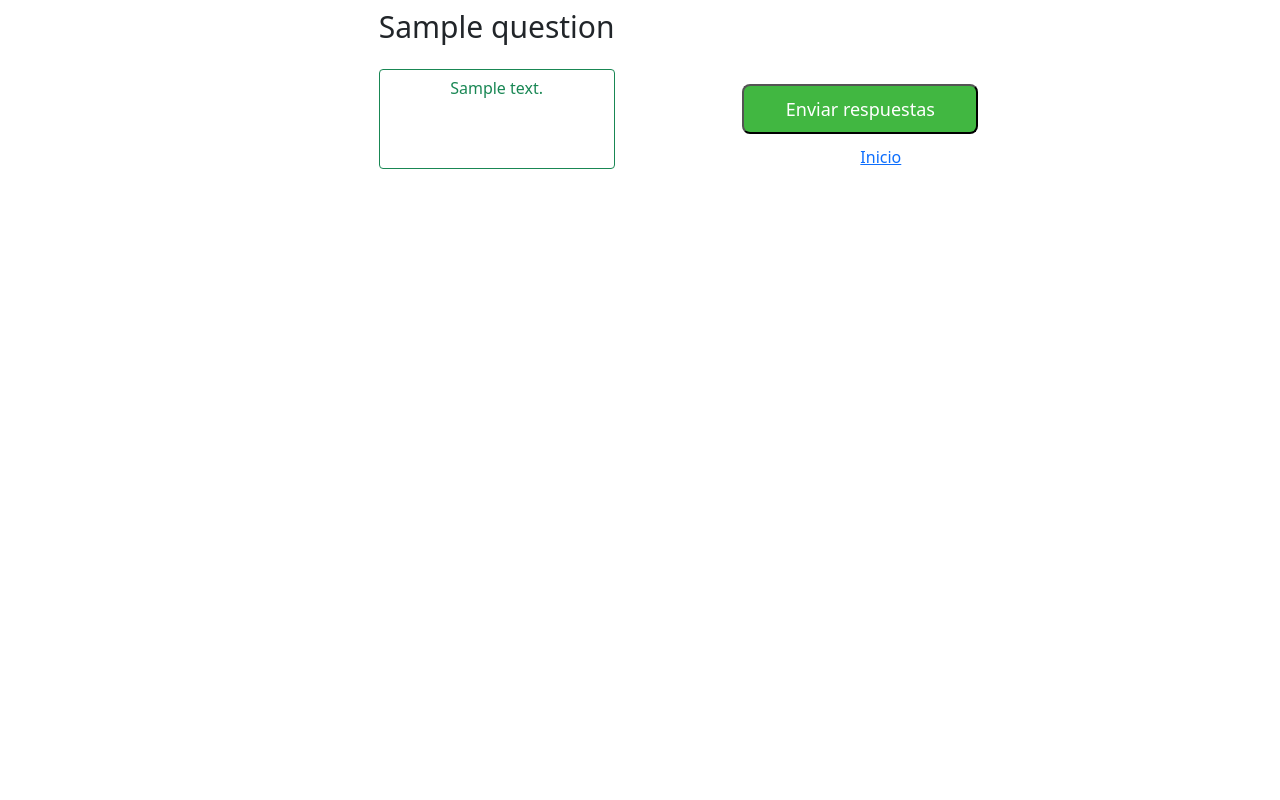
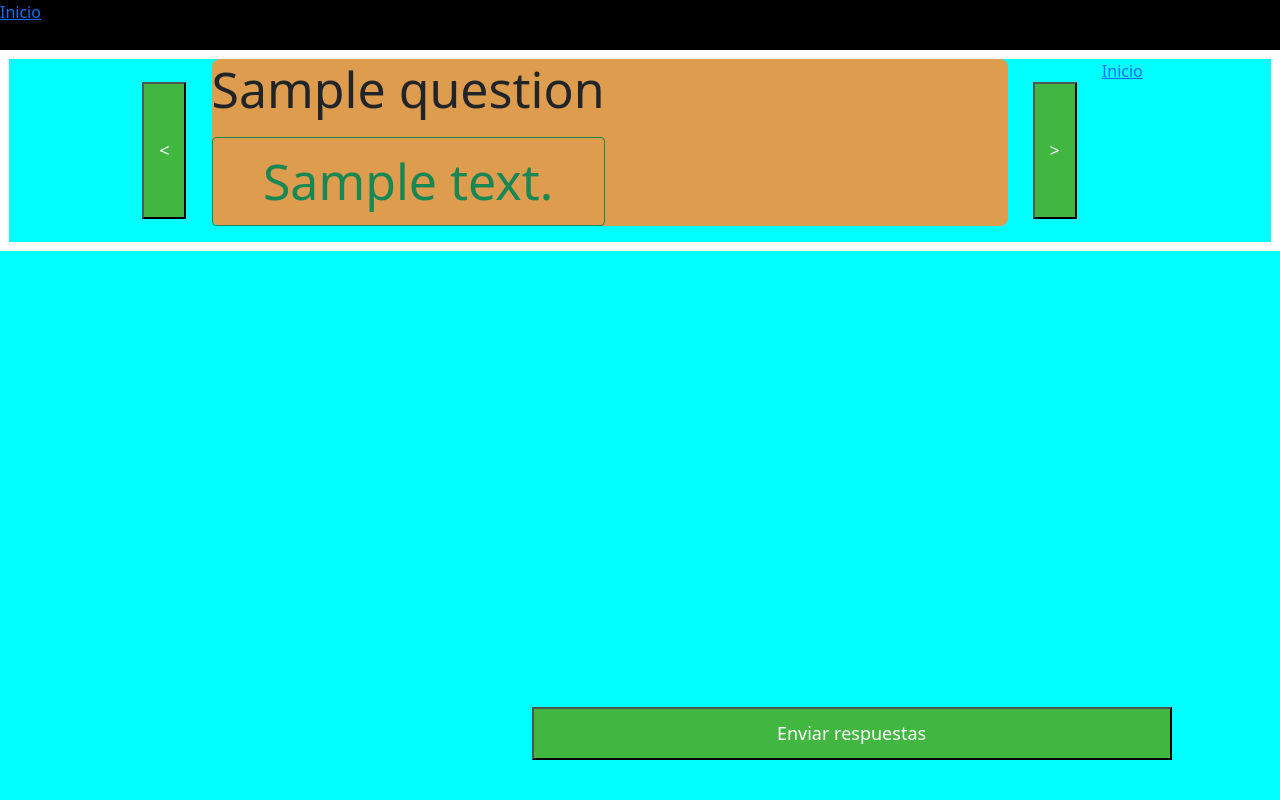
Before and after one commit to Arwony/proyecto, a Django app: template teo/config/cuestionario/templates/q_test.html in a window 1280 px wide. Run offline with Django 5.2, Linux system fonts and the light colour scheme; the template is opened without the code that fills it: most values are stand-ins (such as "Sample title", 1, 10 or a date in 2020).

Commit message:
pantalla de inicio y botones cuestionario

```diff
--- a/teo/config/cuestionario/static/q_test.css
+++ b/teo/config/cuestionario/static/q_test.css
@@ -1,49 +1,66 @@
 body{
+    background-color: aqua;
+    display: block;
+}
+.bd{
     display: flex;
+    flex-direction: row;
     justify-content: center;
-    align-items: flex-end;
-    background-color: rgb(255,255,255);
+    align-content: center;
     border: 9px solid white;
+    gap: 20px;
 }
+
 .contenedor{
+    border-radius: 8px;
+    background-color: rgb(222, 157, 78);
     display: grid;
-    grid-template-columns: repeat(2, 1fr);
-    grid-auto-rows: minmax(50px, auto);
-    gap: 10px;
+    grid-template-columns: repeat(2, 1fr) !important;
+    grid-auto-rows: minmax(2fr, auto) !important;
+    gap: 10px !important;
 }
 .contenedor input[type="radio"]{
     height: auto;
 }
-button{
-    color: white;
+.contenedor label{
+    font-size: 50px;
+    text-align: center;
+    vertical-align: middle;
 }
 button:hover{
     transform: scale(1.02);
     background-color: rgb(51, 146, 51);
 }
 .franja{
+    position: fixed;
     height: 100px;
     justify-items: center;
     border-radius: 10px;
     font-size: 40px;
     padding: 15px 0;
-    width: 200%;
+    width: 100%;
     bottom: 1%;
 }
+.nav{
+    display: grid;
+    justify-items: center;
+    align-items: center;
+}
 .pregunta{
-    font-size: 30px;
+    font-size: 50px;
     text-align: justify;
     height: auto;
     width: 200%;
 }
-.comprobar{
+button{
+    align-items: center;
+    height: 75%;
     font-size: 18px;
-    border-radius: 8px;
     padding: 10px 20px;
     justify-content: center;
     cursor: pointer;
     display: flex;
-    height: 50px;
     width: 50%;
     background-color: rgb(65, 183, 65);
+    color: white;
 }
--- /dev/null
+++ b/teo/config/cuestionario/templates/base.html
@@ -0,0 +1,10 @@
+<style>
+    .bg{
+        width: 100%;
+        background-color: rgb(0,0,0);
+        height: 50px;
+    }
+</style>
+<div class="bg">
+    <a href="{% url 'up' %}"> Inicio </a>
+</div>
--- a/teo/config/cuestionario/templates/q_test.html
+++ b/teo/config/cuestionario/templates/q_test.html
@@ -1,3 +1,4 @@
+{% include 'base.html' %}
 {% load static %}
 <!DOCTYPE html>
 <html lang="en">
@@ -8,23 +9,47 @@
     <link href="https://cdn.jsdelivr.net/npm/bootstrap@5.0.2/dist/css/bootstrap.min.css" rel="stylesheet" integrity="sha384-EVSTQN3/azprG1Anm3QDgpJLIm9Nao0Yz1ztcQTwFspd3yD65VohhpuuCOmLASjC" crossorigin="anonymous">
     <link rel="stylesheet" href="{% static 'q_test.css' %}">
 </head>
-<br>
 <body>
+ <div class="bd">
     <script src="https://cdn.jsdelivr.net/npm/bootstrap@5.0.2/dist/js/bootstrap.bundle.min.js" integrity="sha384-MrcW6ZMFYlzcLA8Nl+NtUVF0sA7MsXsP1UyJoMp4YLEuNSfAP+JcXn/tWtIaxVXM" crossorigin="anonymous"></script>
+    <div class="nav">
+        <button class="na" onclick="qreq(-1)">&lt;</button>
+    </div>
     <form action="{% url 'r' %}" method="POST">
         {% csrf_token %}
-        <div class="contenedor">
         {% for question in questions %}
+            <div class="contenedor" id="{{forloop.counter0}}" hidden>
                     <h1 class = "pregunta">{{ question.question }} </h1><br>
                     {% for q in question.answers %}
                         <input type="radio" class="btn-check" name="{{question.question_number}}" id="success-outlined{{question.question_number}}{{forloop.counter0}}" autocomplete="off" value={{forloop.counter0}}>
                         <label class="btn btn-outline-success" for="success-outlined{{question.question_number}}{{forloop.counter0}}">{{q}}</label>
                     {% endfor %}
+            </div>
         {% endfor %}
         <div class="franja">
             <button type="submit" class="comprobar">Enviar respuestas</button>
         </div>
+    </form>
+    <div class="nav">
+        <button class="na" onclick="qreq(1)">&gt;</button>
     </div>
-    </form>
+
     <a href="{% url 'up' %}"> Inicio </a>
+ </div>
 </body>
+
+<script>
+    let i = 0;
+    document.getElementById(i).hidden = false;
+
+    function qreq(m){
+        if (i + m < 0){
+            return;
+
+        }
+
+        document.getElementById(i.toString()).hidden = true;
+        document.getElementById((i + m).toString()).hidden = false;
+        i+=m;
+    }
+</script>
--- a/teo/config/settings/settings.py
+++ b/teo/config/settings/settings.py
@@ -61,6 +61,7 @@ STATICFILES_DIRS = [
     os.path.join(BASE_DIR, "static"),
 ]
 
+STATIC_ROOT = os.path.join(BASE_DIR, "staticfiles")
 TEMPLATES = [
     {
         'BACKEND': 'django.template.backends.django.DjangoTemplates',
```
Also changed, not shown: teo/config/cuestionario/static/up.css (+14 -0 lines), teo/config/cuestionario/templates/up.html (+8 -5 lines), teo/config/db.sqlite3. Lines whose indentation alone changed are shown as unchanged.
